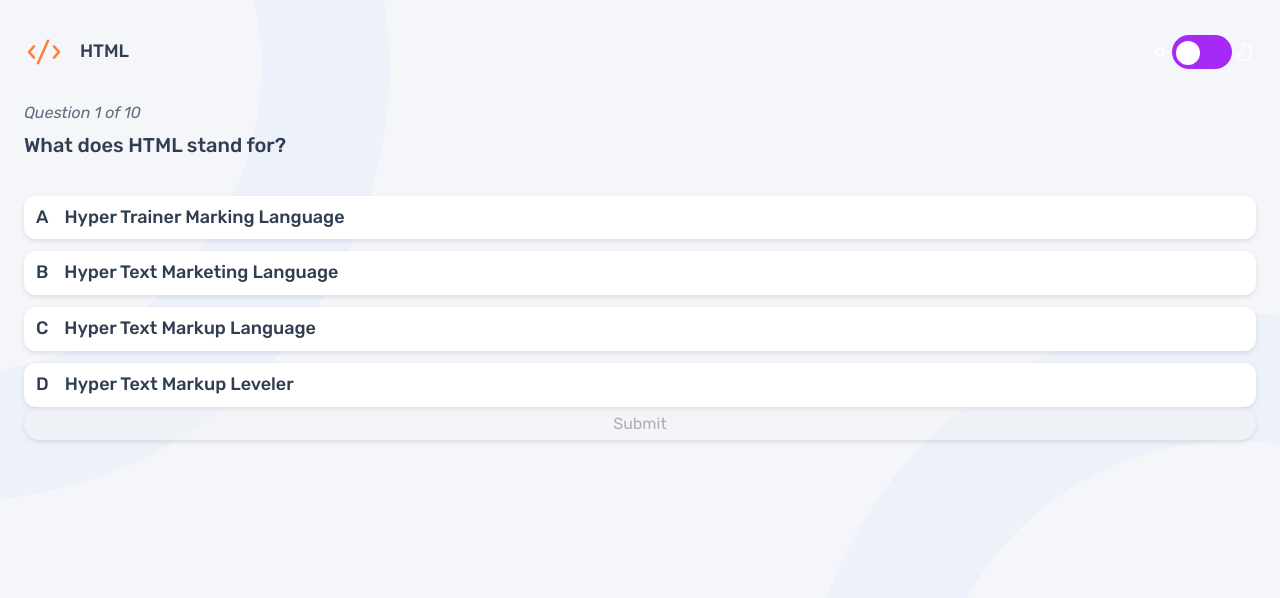
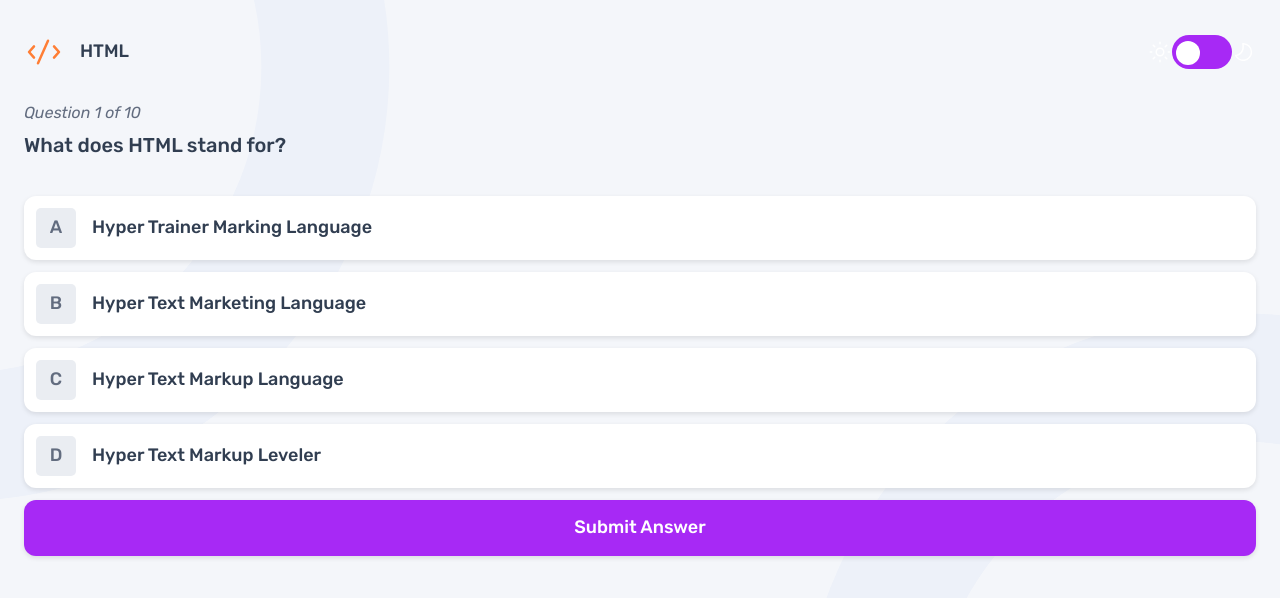
Before and after one commit to mayor-creator/frontend_quiz_app, a React (Vite) app: page / in a window 1280 px wide. Both pictures are taken after a click on the button "HTML". Shown: the top 598 px of the page. Built offline with nearby package versions, Linux system fonts and the light colour scheme.

Commit message:
Enhance HtmlQuiz component; update button styling and layout for improved user experience and accessibility

```diff
--- a/src/component/HtmlQuiz/HtmlQuiz.jsx
+++ b/src/component/HtmlQuiz/HtmlQuiz.jsx
@@ -70,12 +70,13 @@ export function HtmlQuiz() {
           </ul>
         </div>
 
-        <div>
+        <div className={styles.submitBtnContainer}>
           <QuizButton
+            className={styles.submitBtn}
             onClick={handleNextQuestion}
             disabled={selectedAnswer === null}
           >
-            Submit
+            Submit Answer
           </QuizButton>
         </div>
       </main>
--- a/src/component/HtmlQuiz/HtmlQuiz.module.css
+++ b/src/component/HtmlQuiz/HtmlQuiz.module.css
@@ -14,17 +14,17 @@
 .questionTextNumber {
   color: var(--color-grey-navy);
   font-style: italic;
-  font-weight: 14px;
+  font-weight: 0.875rem;
 }
 
 .questionText {
   color: var(--color-dark-navy);
-  font-size: 20px;
+  font-size: 1.25rem;
   font-weight: 500;
 }
 
 .questionButtonContainer {
-  padding-top: 40px;
+  padding-top: 2.5rem;
 }
 
 .questionList {
@@ -54,7 +54,35 @@
 
 .btn:focus {
   outline: none;
-  box-shadow: 0 0 0 2px var(--color-primary);
+  box-shadow: 0 0 0 0.125rem var(--color-primary);
+}
+
+.submitBtnContainer {
+  padding-top: 0.75rem;
+}
+
+.submitBtn {
+  border-radius: 0.75rem;
+  background-color: var(--color-purple);
+  color: var(--color-pure-white);
+  height: 3.5rem;
+  font-size: 1.125rem;
+  font-weight: 500;
+  padding: 0.75rem;
+}
+
+.submitBtn:hover {
+  background-color: var(--color-light-purple);
+  transform: scale(1.02);
+}
+
+.submitBtn:active {
+  transform: scale(0.98);
+}
+
+.submitBtn:focus {
+  outline: none;
+  box-shadow: 0 0 0 0.125rem var(--color-primary);
 }
 
 [data-theme="dark"] {
--- a/src/component/ui/QuizQuestionButton/QuizQuestion.jsx
+++ b/src/component/ui/QuizQuestionButton/QuizQuestion.jsx
@@ -4,8 +4,8 @@ export function QuizQuestion({ className, type, children, ...delegated }) {
   return (
     <>
       <button className={`${styles.button} ${className}`} {...delegated}>
-        <div>{type}</div>
-        <div>{children}</div>
+        <div className={styles.questionTypeBox}>{type}</div>
+        <div className={styles.questionBox}>{children}</div>
       </button>
     </>
   );
--- a/src/component/ui/QuizQuestionButton/QuizQuestion.module.css
+++ b/src/component/ui/QuizQuestionButton/QuizQuestion.module.css
@@ -7,3 +7,21 @@
   transition: background-color 0.3s ease;
   box-shadow: 0 0.125rem 0.313rem rgba(0, 0, 0, 0.1);
 }
+
+.questionTypeBox {
+  width: 2.5rem;
+  height: 2.5rem;
+  display: flex;
+  align-items: center;
+  justify-content: center;
+  border-radius: 0.313rem;
+  color: #626c7f;
+  background-color: #eaedf2;
+}
+
+.questionBox {
+  display: flex;
+  justify-content: center;
+  align-items: center;
+  height: 2.5rem;
+}
```
